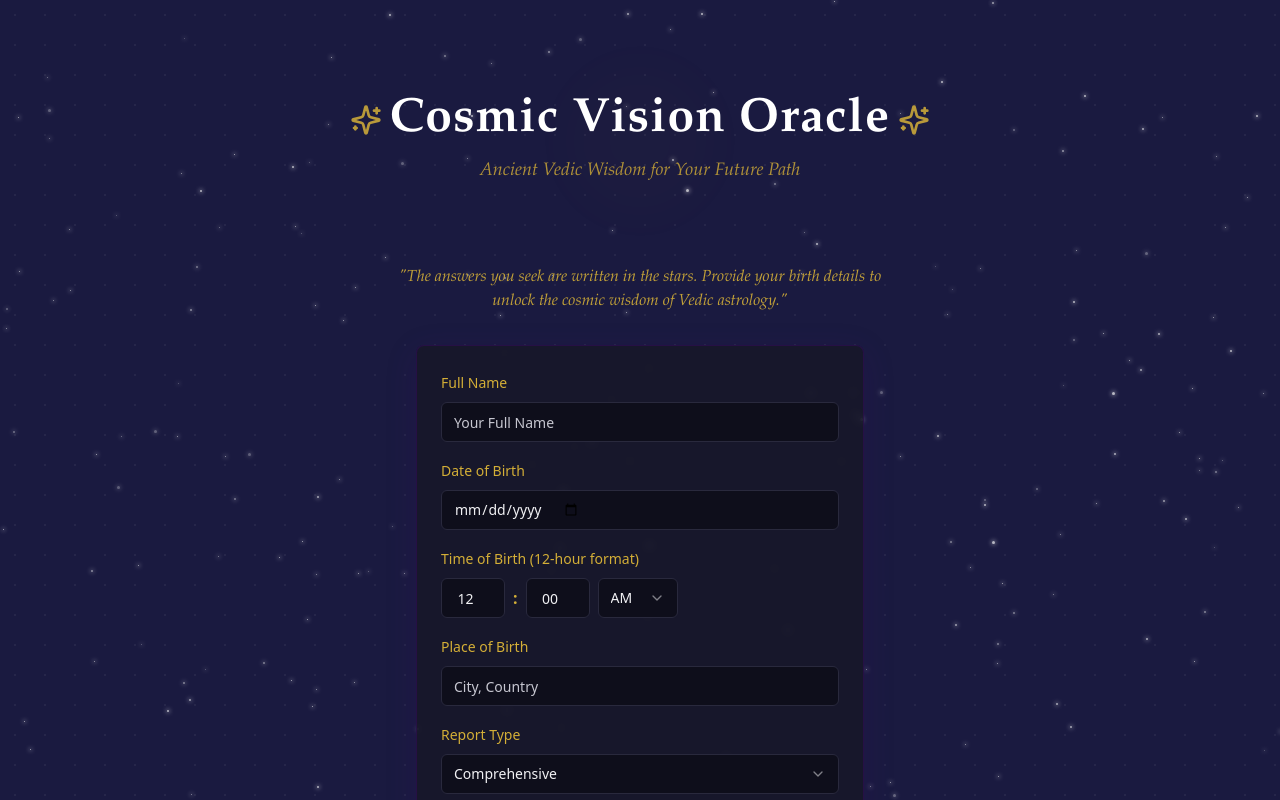
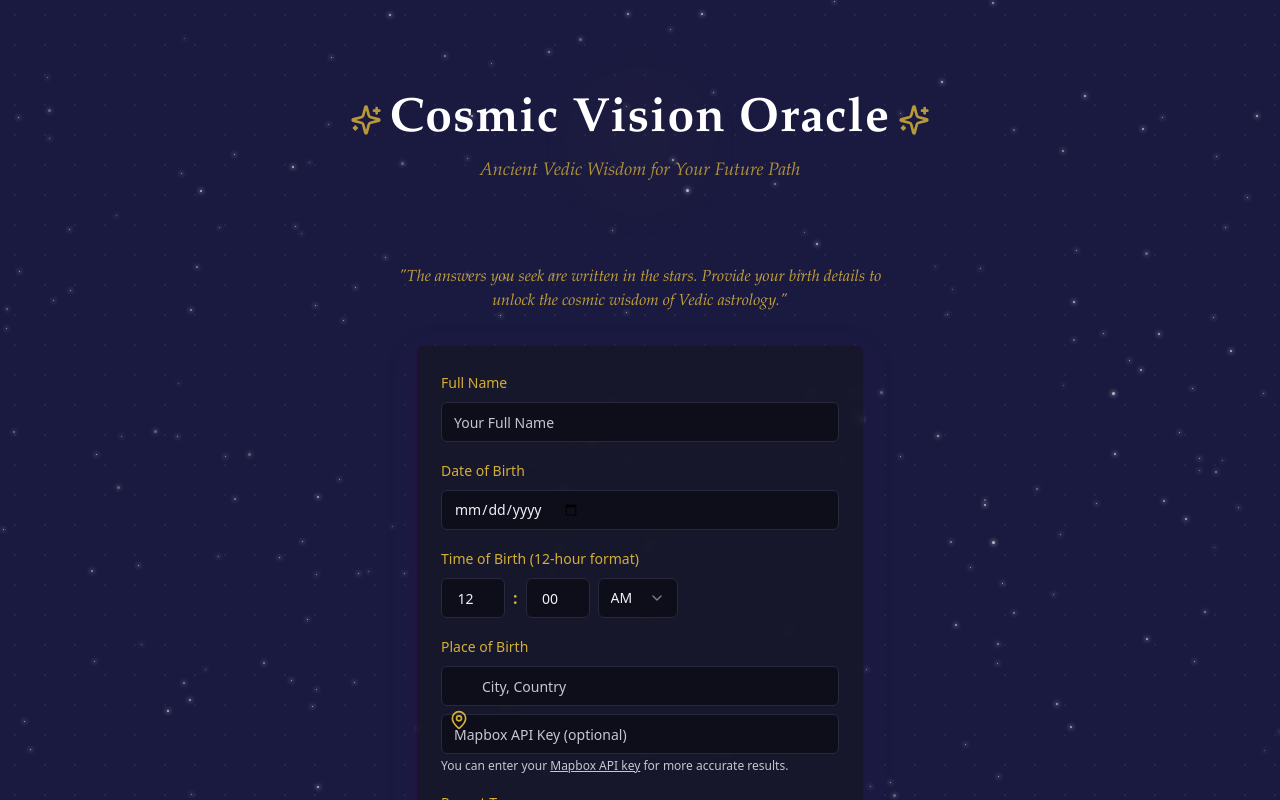
Before and after one commit to YJ074/cosmic-vision-oracle, a React (Vite) app: page / in a window 1280 px wide. Shown: the top 800 px of the page. Built offline with nearby package versions, Linux system fonts and the light colour scheme.

Commit message:
Add place of birth recommendation
Implement a recommendation tool to assist users in entering their place of birth, reducing potential errors.

```diff
--- a/src/components/BirthDataForm.tsx
+++ b/src/components/BirthDataForm.tsx
@@ -1,4 +1,3 @@
-
 import React, { useState } from 'react';
 import { Input } from "@/components/ui/input";
 import { Label } from "@/components/ui/label";
@@ -6,6 +5,7 @@ import { Button } from "@/components/ui/button";
 import TimeInput, { TimeInputValue } from "./TimeInput";
 import ReportTypeSelect from "./ReportTypeSelect";
 import DurationSelect from "./DurationSelect";
+import PlaceAutocompleteInput from "./PlaceAutocompleteInput";
 
 export interface BirthData {
   fullName: string;
@@ -84,6 +84,13 @@ const BirthDataForm: React.FC<BirthDataFormProps> = ({ onSubmit, isLoading = fal
 
   const timeInput = from24HourInner(formData.timeOfBirth);
 
+  const handlePlaceChange = (val: string) => {
+    setFormData(prev => ({
+      ...prev,
+      placeOfBirth: val,
+    }));
+  };
+
   const handleTimeInputChange = (val: TimeInputValue) => {
     setFormData(prev => ({
       ...prev,
@@ -137,14 +144,9 @@ const BirthDataForm: React.FC<BirthDataFormProps> = ({ onSubmit, isLoading = fal
       <TimeInput value={timeInput} onChange={handleTimeInputChange} />
       <div className="space-y-2">
         <Label htmlFor="placeOfBirth" className="text-cosmic-gold">Place of Birth</Label>
-        <Input
-          id="placeOfBirth"
-          name="placeOfBirth"
-          className="cosmic-input"
-          placeholder="City, Country"
-          required
+        <PlaceAutocompleteInput
           value={formData.placeOfBirth}
-          onChange={handleChange}
+          onChange={handlePlaceChange}
         />
       </div>
       <ReportTypeSelect
--- /dev/null
+++ b/src/components/PlaceAutocompleteInput.tsx
@@ -0,0 +1,108 @@
+
+import React, { useState, useRef, useEffect } from "react";
+import { Input } from "@/components/ui/input";
+import { Popover, PopoverContent, PopoverTrigger } from "@/components/ui/popover";
+import { MapPin } from "lucide-react";
+
+interface PlaceAutocompleteInputProps {
+  value: string;
+  onChange: (val: string) => void;
+}
+
+// Public Mapbox API key for demo purposes. For production, set your own!
+const DEMO_MAPBOX_KEY = "pk.eyJ1IjoibG92YWJsZWlsbCIsImEiOiJjanZwdmI1d20wNGZhM3pubnBrZ2drM2xlIn0.ClfC0cuGZ4SKyA9T6ZlPeA";
+
+const PlaceAutocompleteInput: React.FC<PlaceAutocompleteInputProps> = ({ value, onChange }) => {
+  const [query, setQuery] = useState(value);
+  const [suggestions, setSuggestions] = useState<any[]>([]);
+  const [isOpen, setIsOpen] = useState(false);
+  const inputRef = useRef<HTMLInputElement>(null);
+  const [apiKey, setApiKey] = useState<string>(DEMO_MAPBOX_KEY);
+
+  useEffect(() => {
+    if (query.length < 3) {
+      setSuggestions([]);
+      setIsOpen(false);
+      return;
+    }
+    const fetchSuggestions = async () => {
+      try {
+        const resp = await fetch(
+          `https://api.mapbox.com/geocoding/v5/mapbox.places/${encodeURIComponent(query)}.json?access_token=${apiKey}&autocomplete=true&types=place,locality,region,country`
+        );
+        const data = await resp.json();
+        setSuggestions(data.features || []);
+        setIsOpen((data.features || []).length > 0);
+      } catch (e) {
+        setSuggestions([]);
+        setIsOpen(false);
+      }
+    };
+    const debounce = setTimeout(fetchSuggestions, 300);
+    return () => clearTimeout(debounce);
+  }, [query, apiKey]);
+
+  useEffect(() => {
+    setQuery(value);
+  }, [value]);
+
+  const handleSelect = (place: any) => {
+    onChange(place.place_name);
+    setQuery(place.place_name);
+    setIsOpen(false);
+  };
+
+  return (
+    <div className="relative">
+      <div className="mb-2 flex gap-2">
+        <Input
+          ref={inputRef}
+          autoComplete="off"
+          value={query}
+          onChange={e => {
+            setQuery(e.target.value);
+            onChange(e.target.value); // let parent know for controlled forms
+          }}
+          className="cosmic-input pl-10"
+          placeholder="City, Country"
+          onFocus={() => setIsOpen(suggestions.length > 0)}
+        />
+        <span className="absolute left-2 top-1/2 -translate-y-1/2 text-cosmic-gold pointer-events-none"><MapPin size={20} /></span>
+      </div>
+
+      {/* Allow user to set custom Mapbox API Key (optional) */}
+      <div className="mb-2">
+        <Input
+          placeholder="Mapbox API Key (optional)"
+          value={apiKey !== DEMO_MAPBOX_KEY ? apiKey : ''}
+          onChange={e => setApiKey(e.target.value || DEMO_MAPBOX_KEY)}
+          className="cosmic-input"
+          type="password"
+        />
+        <div className="text-xs text-muted-foreground mt-1">
+          You can enter your <a href="https://account.mapbox.com/access-tokens/" rel="noopener noreferrer" target="_blank" className="underline">Mapbox API key</a> for more accurate results.
+        </div>
+      </div>
+
+      <Popover open={isOpen} onOpenChange={setIsOpen}>
+        <PopoverTrigger asChild>
+          <div></div>
+        </PopoverTrigger>
+        <PopoverContent side="bottom" className="p-0 w-full min-w-[220px] z-50 bg-card">
+          {suggestions.map(s => (
+            <button
+              type="button"
+              className="block w-full text-left px-4 py-2 hover:bg-cosmic-purple/10 cursor-pointer"
+              key={s.id}
+              onClick={() => handleSelect(s)}
+            >
+              {s.place_name}
+            </button>
+          ))}
+        </PopoverContent>
+      </Popover>
+    </div>
+  );
+};
+
+export default PlaceAutocompleteInput;
```
